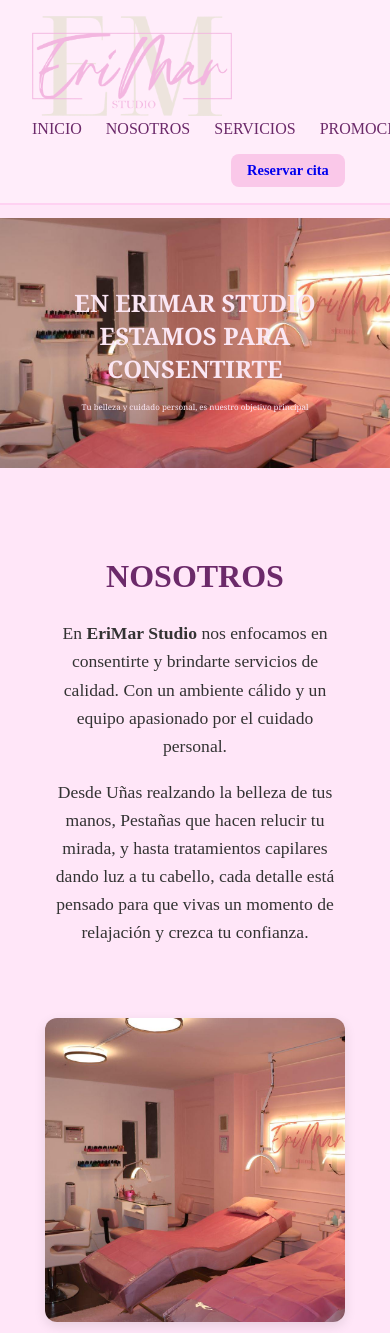
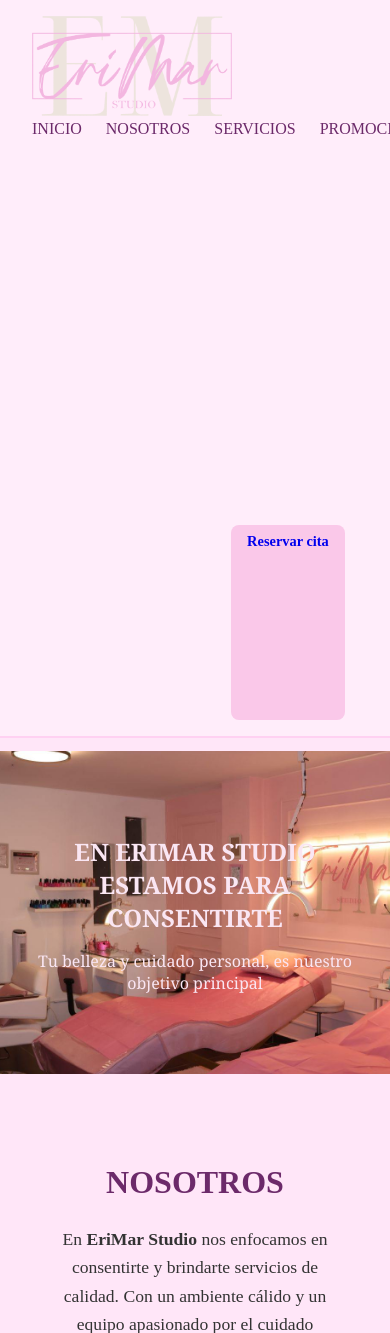
Before and after one commit to diz3ty/EriMar_Studio_Web, a Flask app: page / in a window 390 px wide; the page is wider, and only the part inside the window is pictured. Shown: the top 1333 px of that part. Run offline with Flask 3, Linux system fonts and the light colour scheme.

Commit message:
modify image structure

```diff
--- a/static/css/styles.css
+++ b/static/css/styles.css
@@ -85,6 +85,7 @@ main {
   .navbar {
     flex-direction: column;
     align-items: center;
+    height: 600px;
   }
 
   .nav-links {
@@ -151,18 +152,18 @@ main {
   font-family:'Libre Baskerville', 'Georgia', serif;
 }
 
-@media (max-width: 560px) {
+@media (max-width: 680px) {
   .inicio h1 {
     font-size: 1.5rem;
   }
 
   .inicio p {
-    font-size: .5rem;
+    font-size: 1rem;
   }
 
   .inicio {
     height: auto;
-    padding: 1rem .5rem;
+    padding: 2rem 1rem;
   }
 }
 
```
